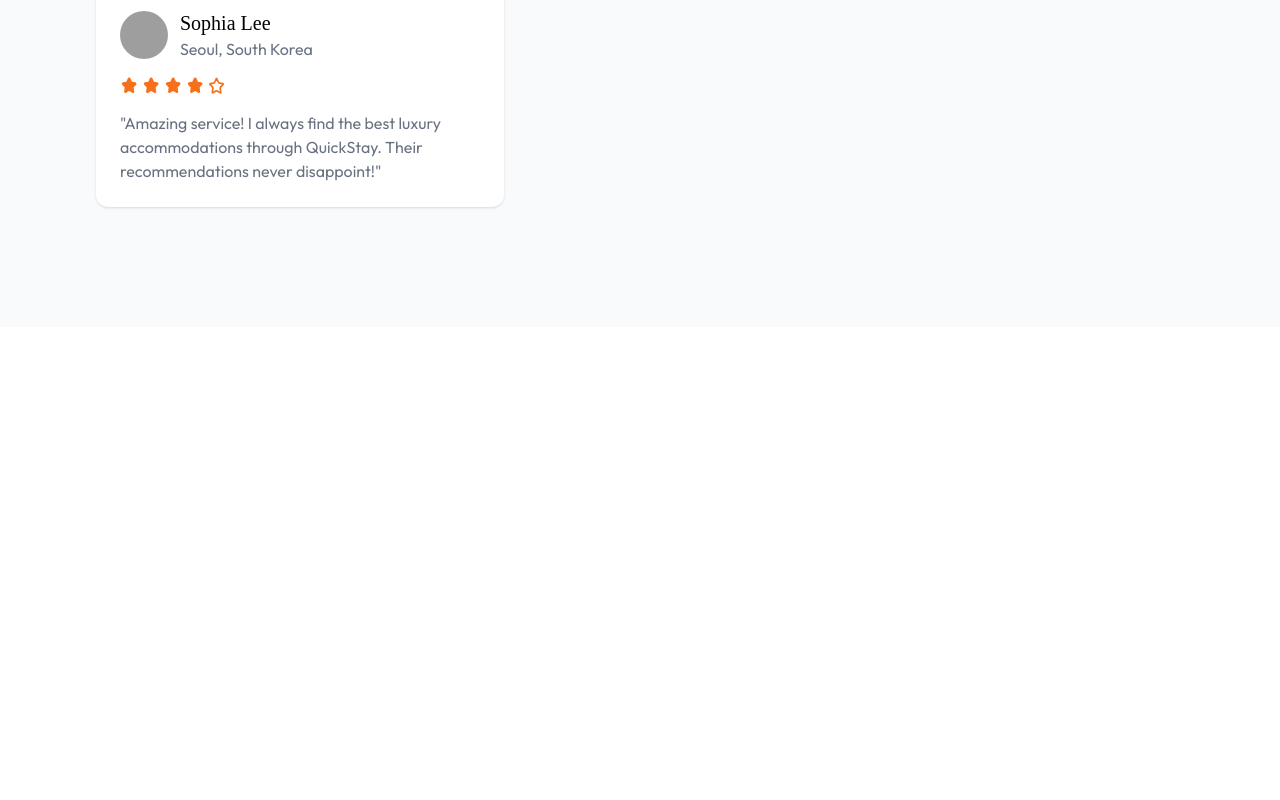
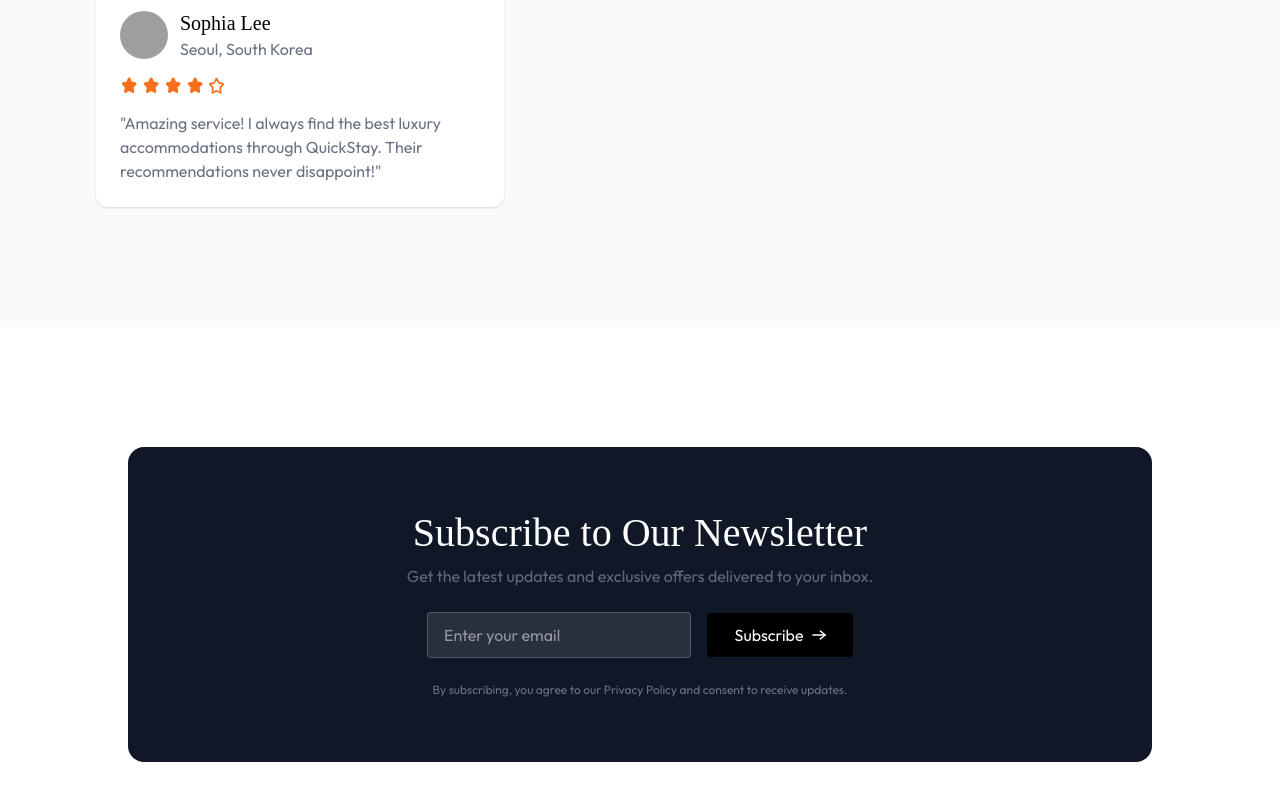
Before and after one commit to Yasintha8/hotel-booking-web-app, a React (Vite) app in the folder client/: page / in a window 1280 px wide. Shown: the part 3132-3932 px from the top of the page. Before the commit the page ends 3459 px from the top, so only its background shows below. Built offline with nearby package versions, Linux system fonts and the light colour scheme; no server answers; grey boxes are pictures that could not be loaded; the HTML template or start-up script is replaced by a standard one; a web font is replaced by a local one.

Commit message:
Complete NewsLetter Section

```diff
--- /dev/null
+++ b/client/src/components/NewsLetter.jsx
@@ -0,0 +1,20 @@
+import React from 'react'
+import { assets } from '../assets/assets'
+import Title from './Tittle'
+
+const NewsLetter = () => {
+  return (
+    <div className="flex flex-col items-center max-w-5xl lg:w-full rounded-2xl px-4 py-12 md:py-16 mx-2 lg:mx-auto my-30 bg-gray-900 text-white">
+            <Title title="Subscribe to Our Newsletter" subTitle="Get the latest updates and exclusive offers delivered to your inbox." align="center" />
+            <div className="flex flex-col md:flex-row items-center justify-center gap-4 mt-6">
+                <input type="text" className="bg-white/10 px-4 py-2.5 border border-white/20 rounded outline-none max-w-66 w-full" placeholder="Enter your email" />
+                <button className="flex items-center justify-center gap-2 group bg-black px-4 md:px-7 py-2.5 rounded active:scale-95 transition-all">Subscribe
+                    <img src={assets.arrowIcon} alt="arrow-icon" className='w-3.5 invert group-hover:translate-x-1 transition-all' />
+                </button>
+            </div>
+            <p className="text-gray-500 mt-6 text-xs text-center">By subscribing, you agree to our Privacy Policy and consent to receive updates.</p>
+        </div>
+  )
+}
+
+export default NewsLetter
--- a/client/src/pages/Home.jsx
+++ b/client/src/pages/Home.jsx
@@ -3,6 +3,7 @@
 import FeaturedDestination from '../components/FeaturedDestination'
 import ExclusiveOffers from '../components/ExclusiveOffers'
 import Testimonials from '../components/Testimonials'
+import NewsLetter from '../components/NewsLetter'
 
 const Home = () => {
   return (
@@ -11,6 +12,7 @@
         <FeaturedDestination />
         <ExclusiveOffers />
         <Testimonials />
+        <NewsLetter />
     </>
   )
 }
```
